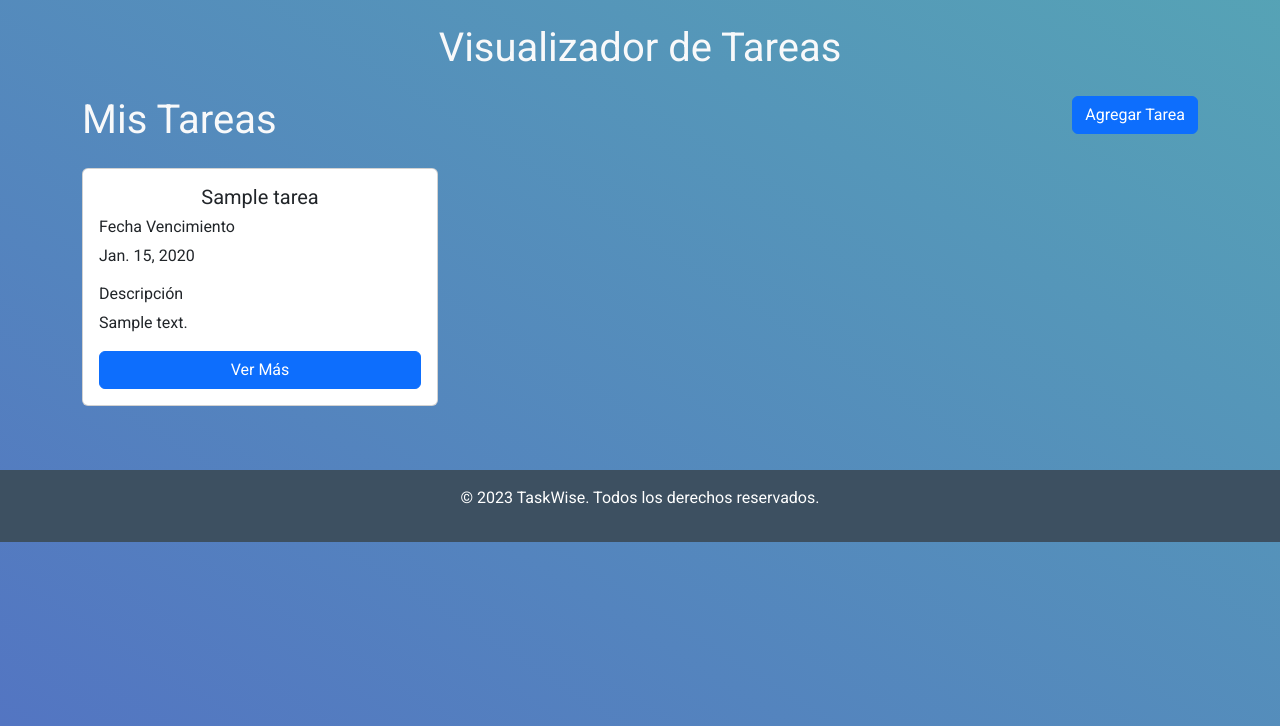
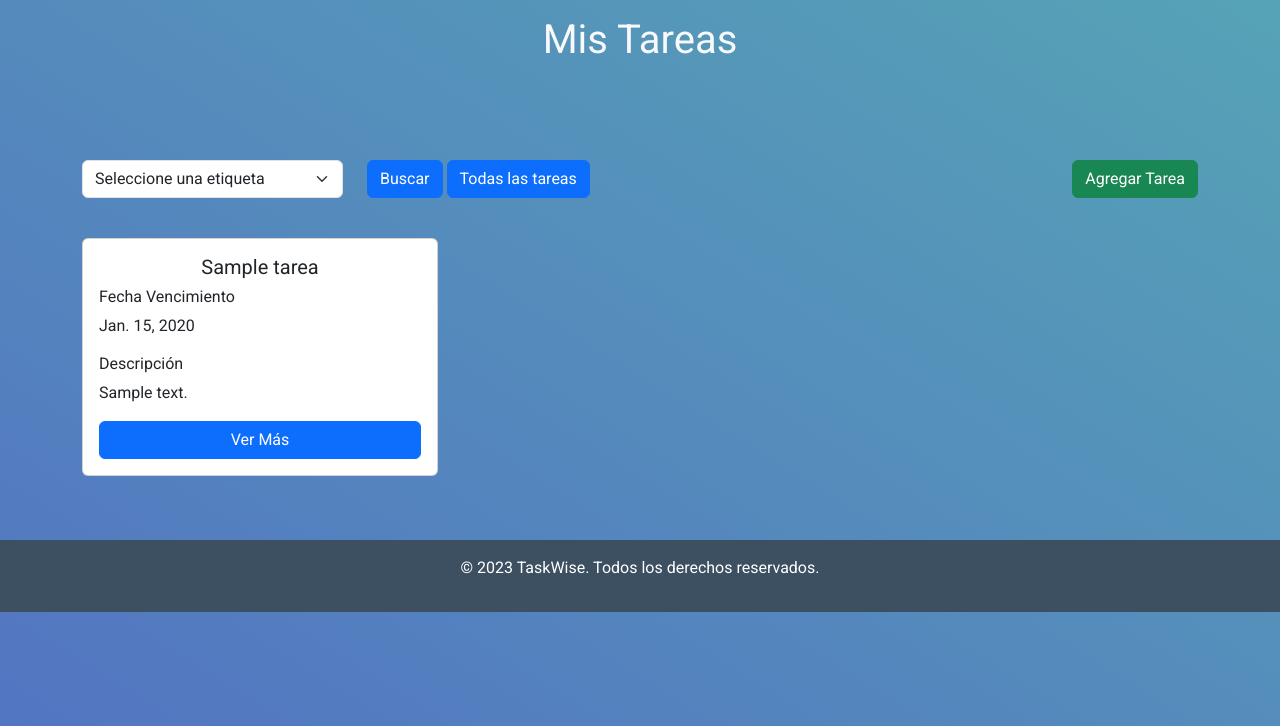
Before and after one commit to BastianPerezG/IndividualModulo7, a Django app: page /tareas in a window 1280 px wide. Shown: the part 74-800 px from the top of the page. Run offline with Django 4.2, Linux system fonts and the light colour scheme; a user stored in the database is signed in; tables that the repository leaves empty hold one stand-in row (values such as "Sample post"); some libraries are stand-ins or nearby versions.

Commit message:
actualizacion a templates

```diff
--- a/misTareas/tareasApp/templates/detalle_tarea.html
+++ b/misTareas/tareasApp/templates/detalle_tarea.html
@@ -1,8 +1,9 @@
 {% extends "base.html" %}
 {%block title%}{{titulo}}{%endblock%}
 {%block content%}
-<h1 class="text-center text-light">{{titulo}}</h1>
+<h1 class="text-center text-light mt-4">{{titulo}}</h1>
 <div class="container pb-3">
+    {% include 'mensajes.html' %}
     <div class="row mt-3 d-flex justify-content-center">
         <div class="col-12 col-md-5 col-lg-4 ">
             <div class="card ">
--- a/misTareas/tareasApp/templates/eliminar_tarea.html
+++ b/misTareas/tareasApp/templates/eliminar_tarea.html
@@ -2,8 +2,8 @@
 {%block title%}{{titulo}}{%endblock%}
 {%block content%}
 
-<body>
     <div class="container pb-3">
+        {% include 'components/messages_part.html' %}
         <div class="row mt-3">
             <div class="col-12 col-md-6">
                 <h1 class="text-light">Tarea {{tarea.id}}</h1>
--- /dev/null
+++ b/misTareas/tareasApp/templates/mensajes.html
@@ -0,0 +1,17 @@
+<div class="d-flex justify-content-center m-4">
+    {% if mensajes and mensajes.enviado == True %}
+        <div class="alert alert-success mt-3 alert-dismissible fade show" role="alert">
+            {{ mensajes.resultado }}
+            <button type="button" class="btn-close" data-bs-dismiss="alert" aria-label="Cerrar"></button>
+        </div>
+    {% endif %}
+    {% if mensajes and mensajes.enviado == False %}
+        <div class="alert alert-danger mt-3 alert-dismissible fade show" role="alert">
+            Error, no se han ingresado los siguientes campos:
+            {% for element in mensajes.resultado %}
+                {{element}}
+            {% endfor %}
+            <button type="button" class="btn-close" data-bs-dismiss="alert" aria-label="Cerrar"></button>
+        </div>
+    {% endif %}
+</div>
--- a/misTareas/tareasApp/templates/tareas.html
+++ b/misTareas/tareasApp/templates/tareas.html
@@ -1,20 +1,39 @@
 {% extends "base.html" %}
 {%block title%}{{titulo}}{%endblock%}
 {%block content%}
-<h1 class="text-center text-light mt-4">{{titulo}}</h1>
+<div class="row mt-3">
+        <h1 class="text-light text-center">Mis Tareas</h1>
+</div>
+
 <div class="container pb-3">
     <div class="row mt-3">
-        <div class="col-12 col-md-6">
-            <h1 class="text-light">Mis Tareas</h1>
+        {% include 'mensajes.html' %}
+        <div class="col-9 col-md-9">
+            <form method="post">
+                {% csrf_token %}
+                    <div class="row">
+                        <div class="col-4 ">
+                            <select name="id_etiqueta" class="form-select mt-4" id="id_id_etiqueta" required>
+                                <option value="" selected>Seleccione una etiqueta</option>
+                                {% for element in etiquetas %}
+                                    <option value="{{element.id}}">{{element.etiqueta}}</option>
+                                {% endfor %}
+                            </select>
+                        </div>
+                        <div class="col-4">
+                            <button type="submit" class="btn btn-primary mt-4">Buscar</button> <a href="{% url 'tareas' %}" class="btn btn-primary mt-4">Todas las tareas</a>
+                        </div>
+                    </div>
+            </form>
         </div>
-        <div class="col-12 col-md-6" style="text-align: right;">
-            <a href="{% url 'agregar_tarea' %}" class="btn btn-primary">Agregar Tarea</a>
+        <div class="col-3 col-md-3 mt-4" style="text-align: right;">
+            <a href="{% url 'agregar_tarea' %}" class="btn btn-success">Agregar Tarea</a>
         </div>
     </div>
     <div class="row mt-3">
         {% for tarea in tareas %}
         <div class="col-12 col-md-6 col-lg-4">
-            <div class="card">
+            <div class="card mt-4">
                 <div class="card-body">
                     <h5 class="card-title text-center">{{ tarea.titulo }}</h5>
                     <h6>Fecha Vencimiento</h6>
--- a/misTareas/tareasApp/views.py
+++ b/misTareas/tareasApp/views.py
@@ -106,7 +106,8 @@
         title = "Crear Tarea"
         context = {
             "titulo": title,
-            'form': FormularioTareas()
+            'form': FormularioTareas(),
+            'accion': 'crear'
         }
         return render(request, self.template_name, context)
 
@@ -123,12 +124,13 @@
         context = {
             'title': 'Crear nueva Tarea',
             'mensajes': mensajes,
-            'form': form
+            'form': form,
+
         }
         return render(request, self.template_name, context)
 
 class TareaUpdateView(View):
-    template_name = 'editar_tarea.html'
+    template_name = 'agregar_tarea.html'
 
     def get(self, request, pk, *args, **kwargs):
         tarea = get_object_or_404(Tarea, id=pk)
@@ -136,7 +138,8 @@
         context = {
             'form': form,
             'title': f'Editar tarea {tarea.titulo}',
-            'idtarea': pk
+            'idtarea': pk,
+            'accion': 'editar'
         }
         return render(request, self.template_name, context)
 
```
Also changed, not shown: misTareas/tareasApp/templates/agregar_tarea.html (+9 -1 lines).
